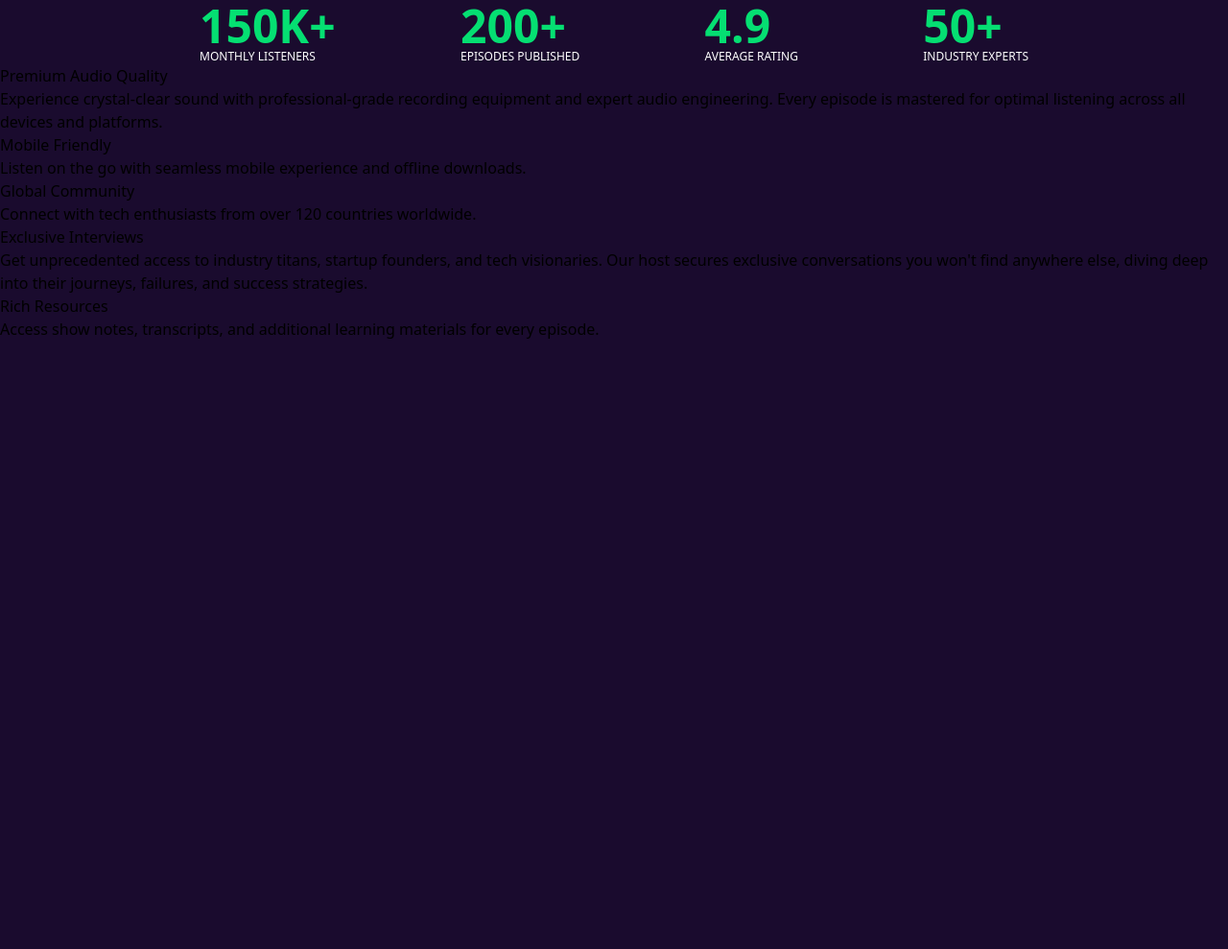
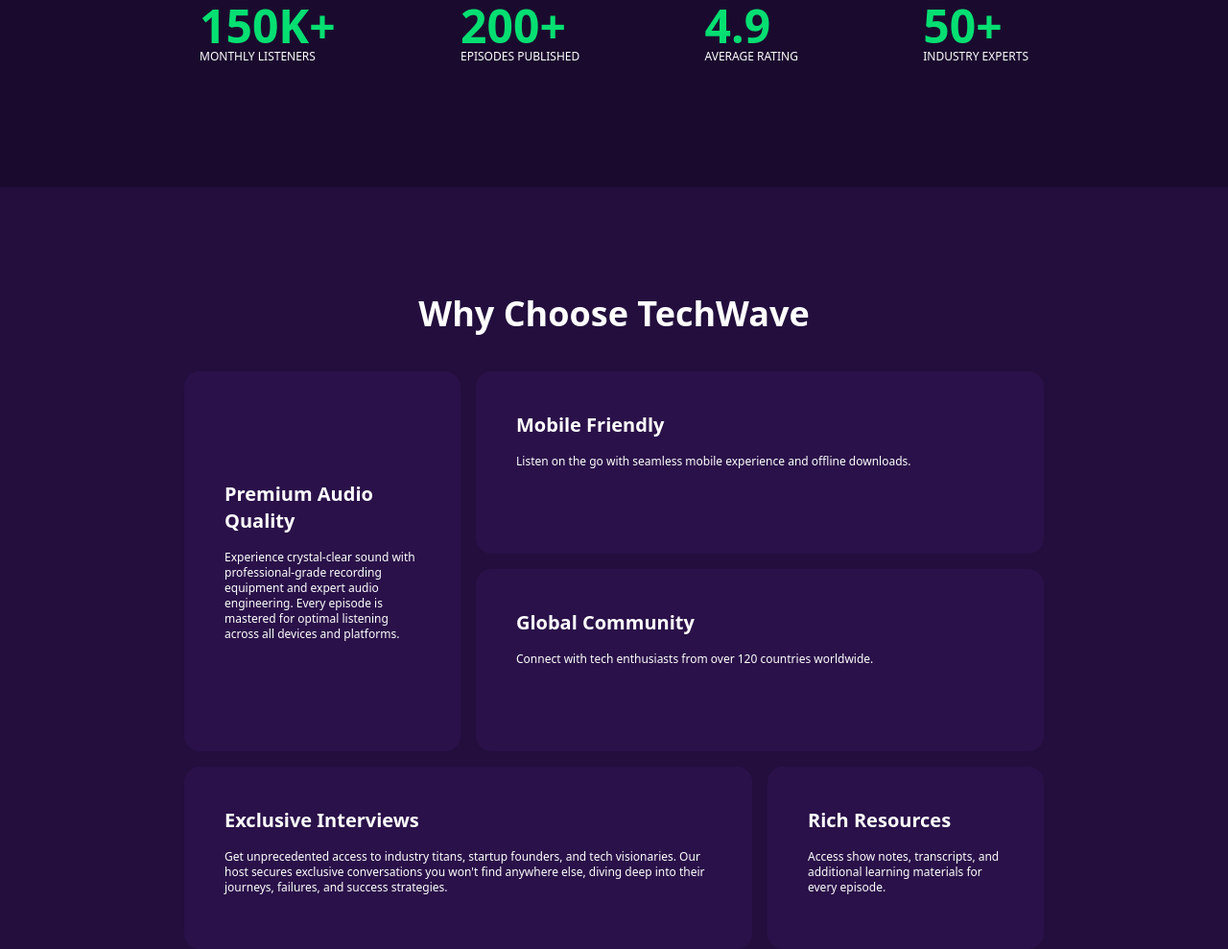
Before and after one commit to sa12ra-ph/A-02, a plain HTML site: page index.html in a window 1280 px wide. Shown: the part 1237-2226 px from the top of the page at 96% size. Before the commit the page ends 1592 px from the top, so only its background shows below. Drawn offline with nearby package versions, Linux system fonts and the light colour scheme.

Commit message:
worked on the why section

```diff
--- a/index.html
+++ b/index.html
@@ -50,7 +50,7 @@
       <div class="text-gray-600 text-center mx-20 my-20">
         <p>-------------------------------------------------------------------------------------------------------------------------------------------------</p>
       </div>
-      <div class="flex text-white text-xs justify-between mx-52">
+      <div class="flex text-white text-xs justify-between mx-52 mb-32">
         <div>
           <h3 class="text-5xl text-green-400 font-extrabold">150K+</h3>
           <p>MONTHLY LISTENERS</p>
@@ -69,27 +69,30 @@
         </div>
       </div>
     </section>
-    <section>
-      <div>
-        <div>
-          <h2>Premium Audio Quality</h2>
-          <p>Experience crystal-clear sound with professional-grade recording equipment and expert audio engineering. Every episode is mastered for optimal listening across all devices and platforms.</p>
+    <section class="bg-[#230E3D]">
+      <div class="pt-28 mb-10 font-bold text-4xl text-white text-center">
+        <h3>Why Choose TechWave</h3>
+      </div>
+      <div class="px-48 text-white grid grid-cols-3 grid-rows-3 gap-4">
+        <div class="px-10 py-28 row-span-2 border-2 bg-[#2a1149] border-transparent rounded-2xl">
+          <h2 class="font-bold text-xl mb-4">Premium Audio Quality</h2>
+          <p class="text-xs">Experience crystal-clear sound with professional-grade recording equipment and expert audio engineering. Every episode is mastered for optimal listening across all devices and platforms.</p>
         </div>
-        <div>
-          <h2>Mobile Friendly</h2>
-          <p>Listen on the go with seamless mobile experience and offline downloads.</p>
+        <div class=" px-10 py-10 col-span-2 border-2 bg-[#2a1149] border-transparent rounded-2xl">
+          <h2 class="font-bold text-xl mb-4">Mobile Friendly</h2>
+          <p class="text-xs">Listen on the go with seamless mobile experience and offline downloads.</p>
         </div>
-        <div>
-          <h2>Global Community</h2>
-          <p>Connect with tech enthusiasts from over 120 countries worldwide.</p>
+        <div class="px-10 py-10 col-span-2 border-2 bg-[#2a1149] border-transparent rounded-2xl">
+          <h2 class="font-bold text-xl mb-4">Global Community</h2>
+          <p class="text-xs">Connect with tech enthusiasts from over 120 countries worldwide.</p>
         </div>
-        <div>
-          <h2>Exclusive Interviews</h2>
-          <p>Get unprecedented access to industry titans, startup founders, and tech visionaries. Our host secures exclusive conversations you won't find anywhere else, diving deep into their journeys, failures, and success strategies.</p>
+        <div class="px-10 py-10 col-span-2 border-2 bg-[#2a1149] border-transparent rounded-2xl">
+          <h2 class="font-bold text-xl mb-4">Exclusive Interviews</h2>
+          <p class="text-xs">Get unprecedented access to industry titans, startup founders, and tech visionaries. Our host secures exclusive conversations you won't find anywhere else, diving deep into their journeys, failures, and success strategies.</p>
         </div>
-        <div>
-          <h2>Rich Resources</h2>
-          <p>Access show notes, transcripts, and additional learning materials for every episode.</p>
+        <div class="px-10 py-10 border-2 bg-[#2a1149] border-transparent rounded-2xl">
+          <h2 class="font-bold text-xl mb-4">Rich Resources</h2>
+          <p class="text-xs">Access show notes, transcripts, and additional learning materials for every episode.</p>
         </div>
       </div>
     </section>
```
